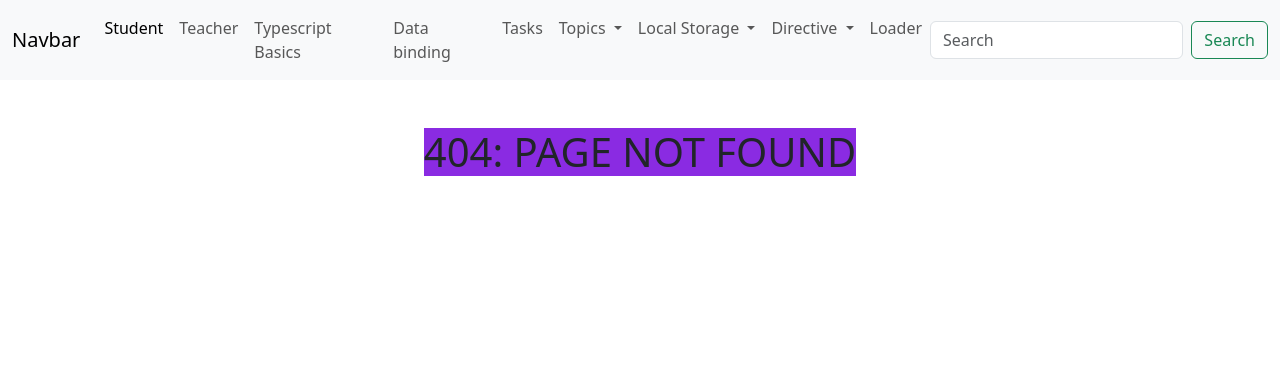
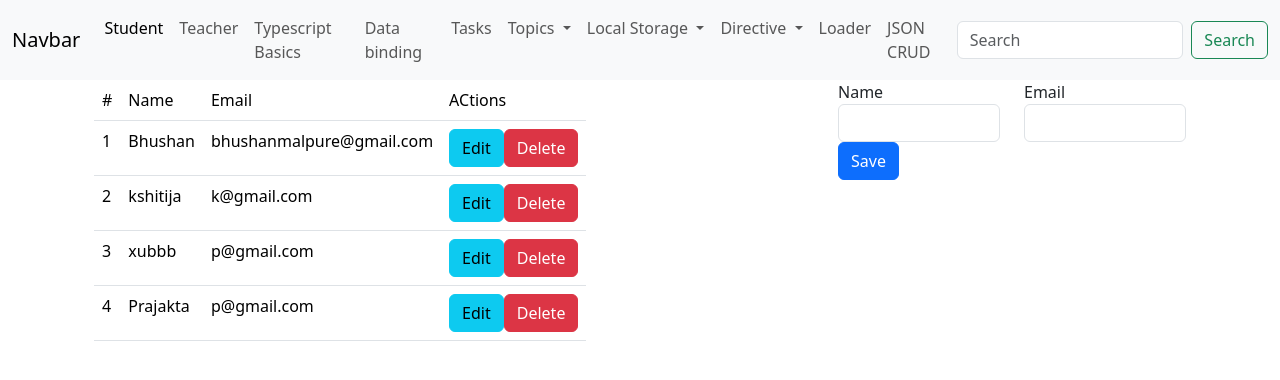
Before and after one commit to gaikwadGFS/Angular_Practice, an Angular app: page /jsonCRUD in a window 1280 px wide. Before the commit this address had no page. Shown: the top 380 px of the page. Built offline with nearby package versions, Linux system fonts and the light colour scheme; data requests are answered from the project's data file.

Commit message:
json server CRUD

```diff
--- /dev/null
+++ b/db.json
@@ -0,0 +1,24 @@
+{
+  "users": [
+    {
+      "id": "1",
+      "name": "Bhushan",
+      "email": "bhushanmalpure@gmail.com"
+    },
+    {
+      "id": "4a5e",
+      "name": "kshitija",
+      "email": "k@gmail.com"
+    },
+    {
+      "id": "b1d2",
+      "name": "xubbb",
+      "email": "p@gmail.com"
+    },
+    {
+      "id": "65b3",
+      "name": "Prajakta",
+      "email": "p@gmail.com"
+    }
+  ]
+}
--- a/src/app/Services/users/user.service.ts
+++ b/src/app/Services/users/user.service.ts
@@ -26,7 +26,8 @@ export class UserService {
     }
 
     createUser(object:any):Observable<any>{
-      return this.http.post(this.apiURL,object);
+      const { id ,...list} =object;
+      return this.http.post(this.apiURL,list);
     }
 
     getUserById(id: number){
@@ -34,7 +35,9 @@ export class UserService {
     }
 
     updateUser(record: any): Observable<any> {
-      return this.http.put<any>(`${this.apiURL}/${record.id}`, record);
+      const { id ,...list} =record;
+
+      return this.http.put<any>(`${this.apiURL}/${record.id}`, list);
     }
 
     deleteUser(id: number){
--- a/src/app/app-routing.module.ts
+++ b/src/app/app-routing.module.ts
@@ -19,6 +19,7 @@ import { CustomDirectiveComponent } from './components/custom-directive/custom-d
 import { RegisterFormComponent } from './components/register-form/register-form.component';
 import { RegisteredDataComponent } from './components/registered-data/registered-data.component';
 import { LoaderComponent } from './components/loader/loader.component';
+import { JsonCRUDComponent } from './components/json-crud/json-crud.component';
 
 const routes: Routes = [
 
@@ -107,6 +108,10 @@ const routes: Routes = [
         component:LoaderComponent
       },
       {
+        path:'jsonCRUD',
+        component:JsonCRUDComponent
+      },
+      {
         path:'**',
         component:ErrorPageComponent
       }
--- /dev/null
+++ b/src/app/components/json-crud/json-crud.component.html
@@ -0,0 +1,51 @@
+<div class="container-fluid">
+    <div class="row">
+        <div class="col-8">
+            <div class="table">
+                <thead>
+                    <tr>
+                        <td>#</td>
+                        <td>Name</td>
+                        <td>Email</td>
+                        <td>ACtions</td>
+                    </tr>
+                </thead>
+                <tbody>
+                    <tr *ngFor="let list of usersArray;let sr=index">
+                        <td>{{sr+1}}</td>
+                        <td>{{list.name}}</td>
+                        <td>{{list.email}}</td>
+                        <td>
+                            <button type="button" class="btn btn-info" (click)="edit(list.id)">Edit</button>
+                            <button type="button" class="btn btn-danger" (click)="delete(list.id)">Delete</button>
+
+
+                        </td>
+
+                    </tr>
+                </tbody>
+            </div>
+        </div>
+        <div class="col-4">
+            <form [formGroup]="userForm" (ngSubmit)="saveUser()">
+                <div class="row">
+                    <div class="col-6">
+                     <label>Name</label>
+                     <input type="text" name="name" class="form-control" formControlName="name">
+                    </div>
+                    <div class="col-6">
+                        <label>Email</label>
+                        <input type="text" name="email" class="form-control" formControlName="email">
+                    </div>
+                    <div class="col-12">
+                        <div>
+                            <button type="submit" class="btn btn-primary" *ngIf="!userForm.get('id')?.value" >Save</button>
+                            <button type="submit" class="btn btn-primary" *ngIf="userForm.get('id')?.value"  (click)="update()">Update</button>
+
+                        </div>
+                    </div>
+                </div>
+            </form>
+        </div>
+    </div>
+</div>
--- /dev/null
+++ b/src/app/components/json-crud/json-crud.component.ts
@@ -0,0 +1,72 @@
+import { Component, OnInit } from '@angular/core';
+import { UserService } from '../../Services/users/user.service';
+import { FormControl, FormGroup } from '@angular/forms';
+
+@Component({
+  selector: 'app-json-crud',
+  templateUrl: './json-crud.component.html',
+  styleUrl: './json-crud.component.css'
+})
+export class JsonCRUDComponent implements OnInit {
+
+  // usersObject:any={
+  //   id: 1,
+  //   name: "",
+  //   email: ""
+  // }
+
+  userForm!:FormGroup;
+
+  usersArray:any[]=[];
+
+  constructor(private userSRV:UserService){
+
+  }
+
+  ngOnInit(): void {
+    this.userForm=new FormGroup({
+      id:new FormControl(0),
+      name:new FormControl(''),
+      email:new FormControl(''),
+    })
+
+    this.getAllUsers();
+  }
+
+  getAllUsers(){
+    this.userSRV.getAllUsers().subscribe((res:any)=>{
+      this.usersArray=res;
+    })
+  }
+
+  saveUser(){
+    console.log(this.userForm.value);
+    this.userSRV.createUser(this.userForm.value).subscribe((res:any)=>{
+      alert("Saved");
+      this.getAllUsers();
+    })
+  }
+
+  edit(id:number){
+
+    this.userSRV.getUserById(id).subscribe((res:any)=>{
+      this.userForm.patchValue(res);
+    })
+  }
+
+  update(){
+    this.userSRV.updateUser(this.userForm.value).subscribe((res:any)=>{
+      alert("updated");
+      this.getAllUsers();
+    })
+  }
+
+  delete(id:number){
+    this.userSRV.deleteUser(id).subscribe((res:any)=>{
+      alert("deleted");
+      this.getAllUsers();
+    })
+  }
+
+
+}
--- a/src/app/components/navbar/navbar.component.html
+++ b/src/app/components/navbar/navbar.component.html
@@ -60,6 +60,9 @@
           <li class="nav-item">
             <a class="nav-link " routerLink="loader" >Loader</a>
           </li>
+          <li class="nav-item">
+            <a class="nav-link " routerLink="jsonCRUD" >JSON CRUD</a>
+          </li>
         </ul>
         <form class="d-flex">
           <input class="form-control me-2" type="search" placeholder="Search" aria-label="Search">
```
Also changed, not shown: src/app/app.module.ts (+6 -3 lines), src/app/components/json-crud/json-crud.component.css (added), 1 other file (tests, documents, lock files or other folders).
